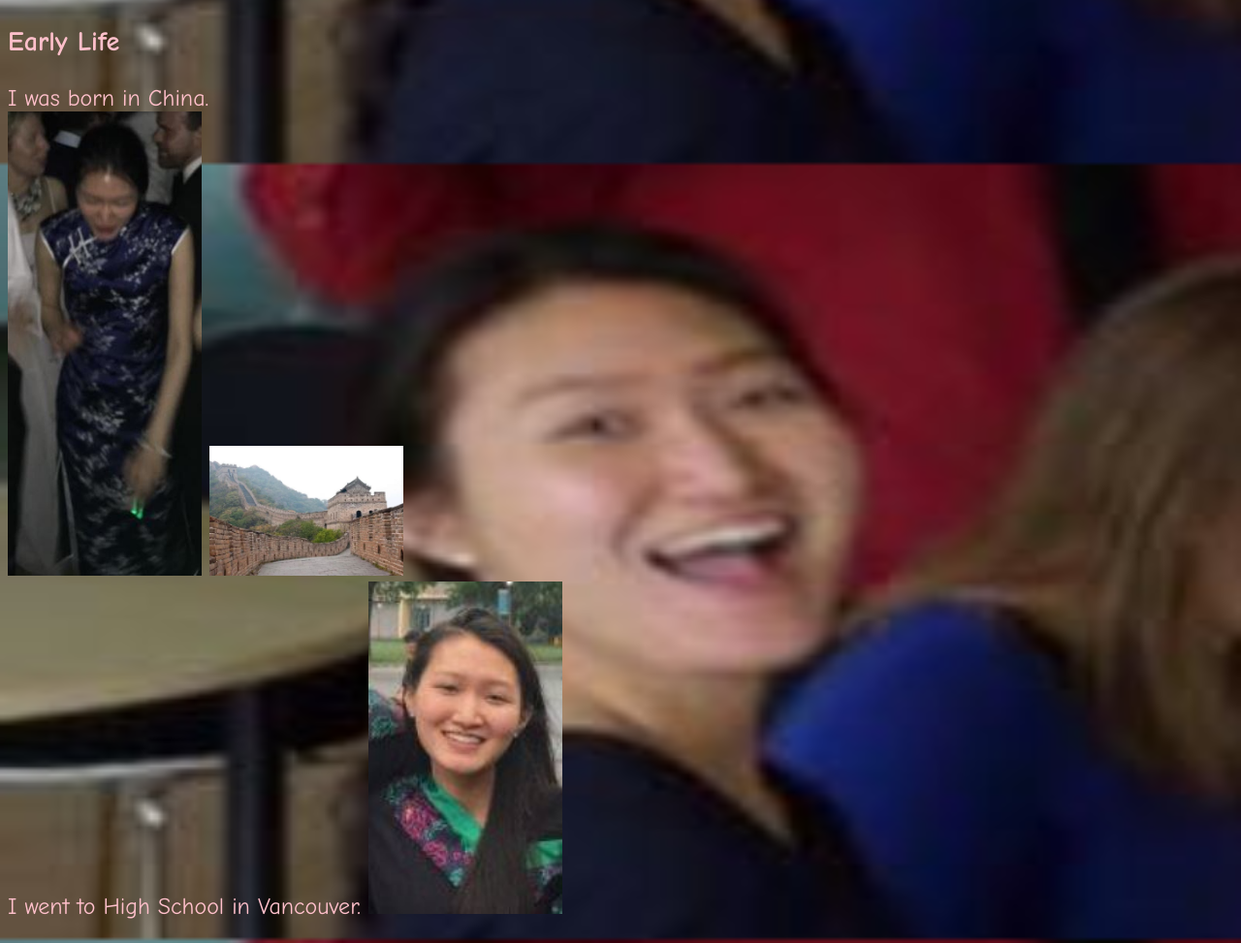
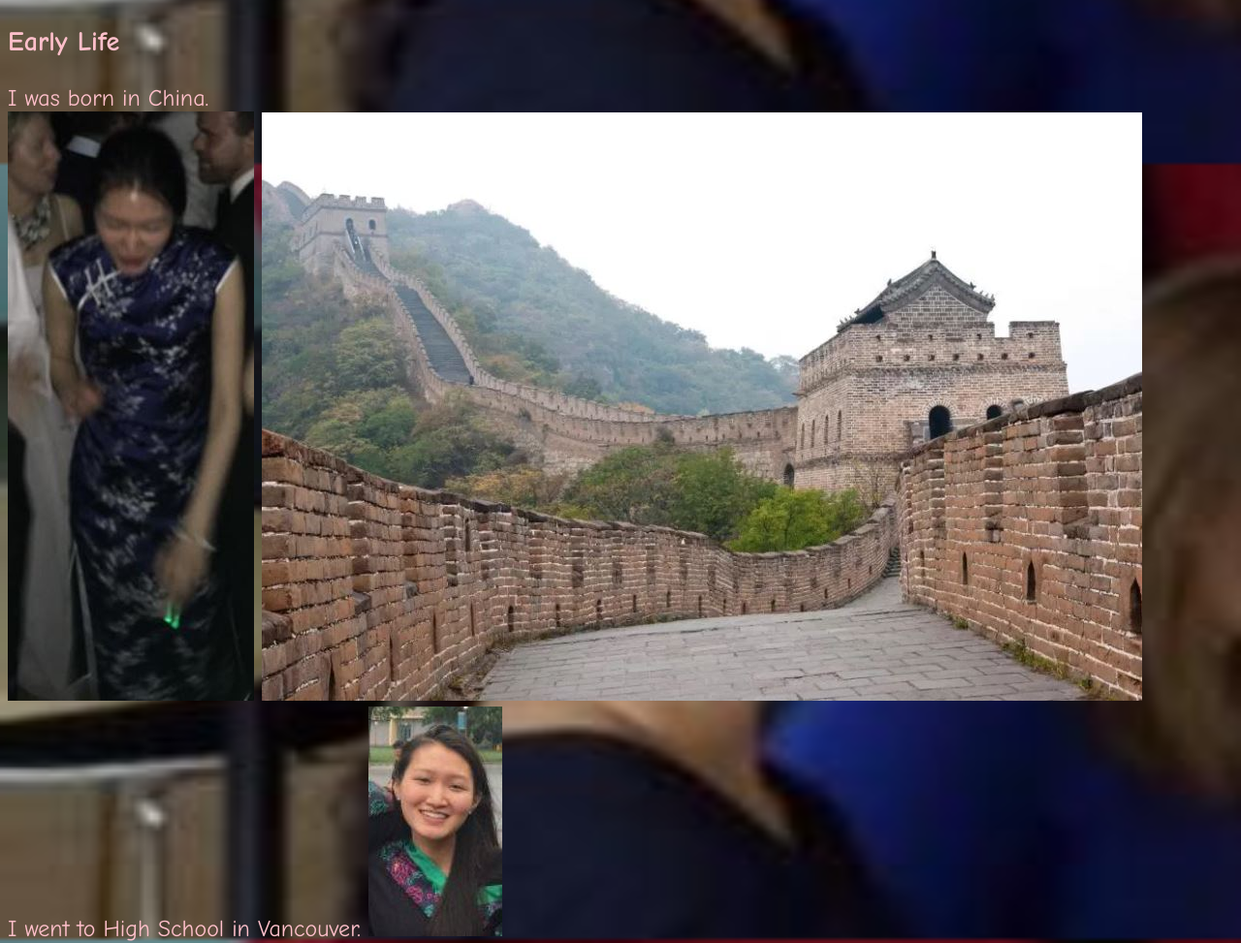
Before and after one commit to kychung/Alison-Project, a plain HTML site: page Alison.html in a window 1280 px wide. Shown: the part 631-1604 px from the top of the page at 97% size. Drawn offline with Linux system fonts and the light colour scheme.

```diff
--- a/Alison.html
+++ b/Alison.html
@@ -37,11 +37,11 @@
 	<section>
 		<h3> Early Life </h3>
 		I was born in China. <br>
-		<img class="pic" src="img/pic7.JPG" />
+		<img src="img/pic7.JPG" />
 
-		<img class="pic" src="img/china.JPG" /><br>
+		<img src="img/china.JPG" /><br>
 		I went to High School in Vancouver.
-		<img class="pic" src="img/pic4.JPG" />
+		<img src="img/pic4.JPG" />
 	</section>
 	<br>
 	<section>
```
